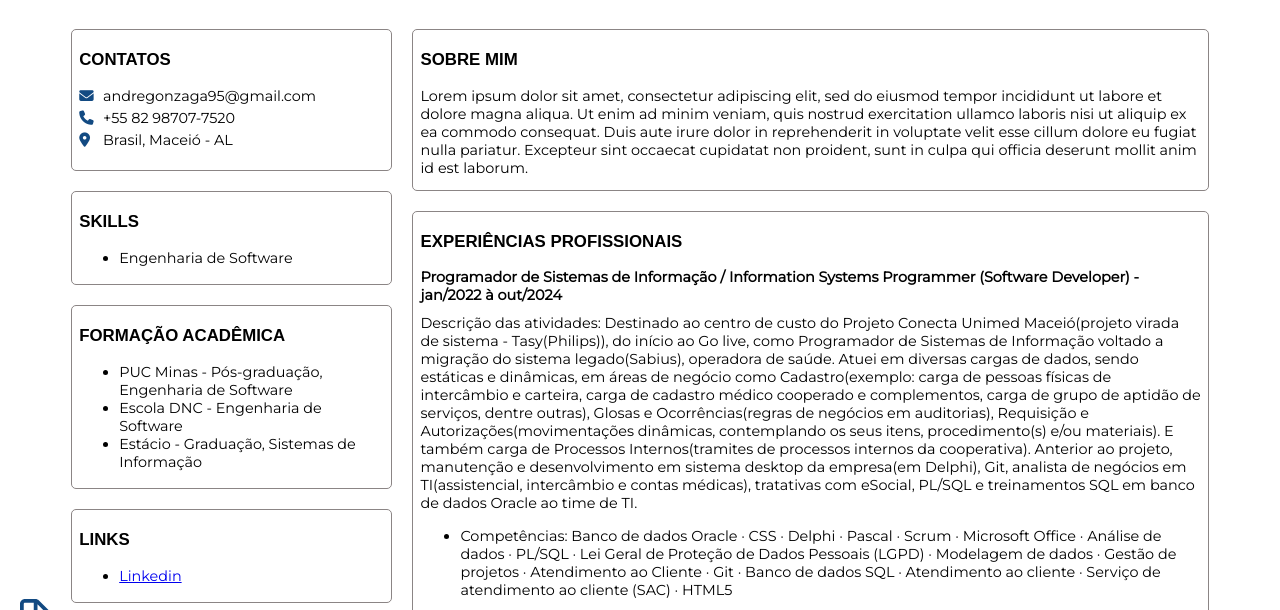
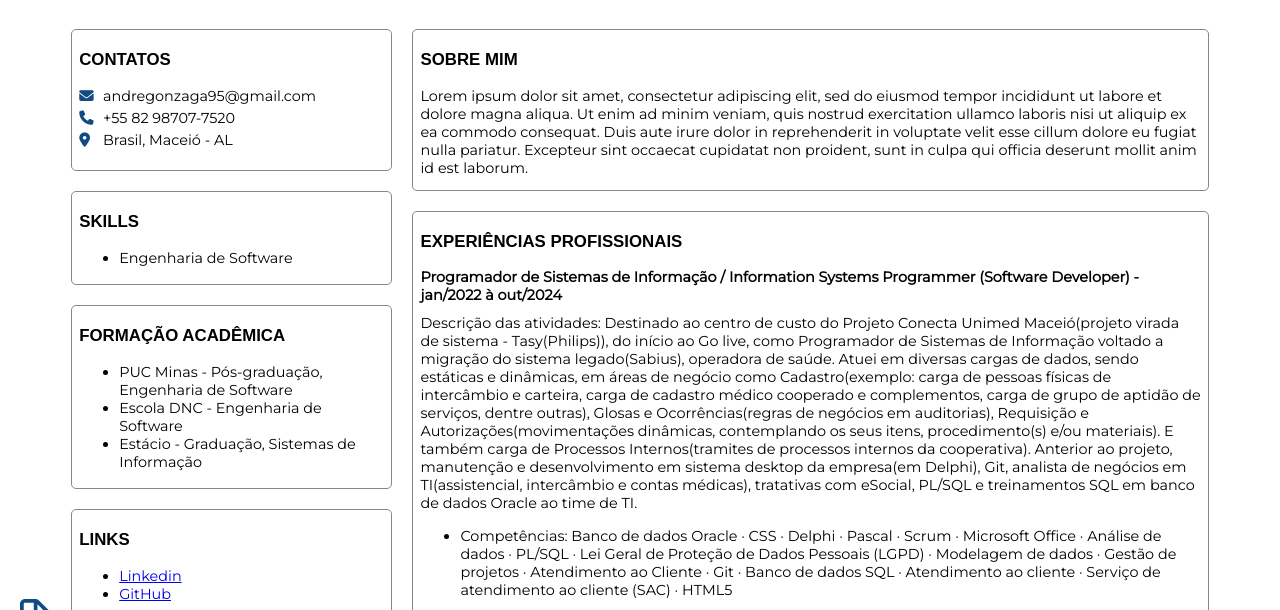
Before and after one commit to And95/template_For_Curriculum, a plain HTML site: page index.html in a window 1280 px wide. Shown: the part 136-746 px from the top of the page. Drawn offline with Linux system fonts and the light colour scheme; a web font is replaced by a local one.

Commit message:
Add link do GitHub

```diff
--- a/index.html
+++ b/index.html
@@ -48,6 +48,7 @@
         <h3>Links</h3>
         <ul>
           <li><a target="_blank" href="https://www.linkedin.com/in/andregonzaga95/">Linkedin</a></li>
+          <li><a target="_blank" href="https://github.com/And95">GitHub</a></li>
         </ul>
       </div>
     </div>
```
